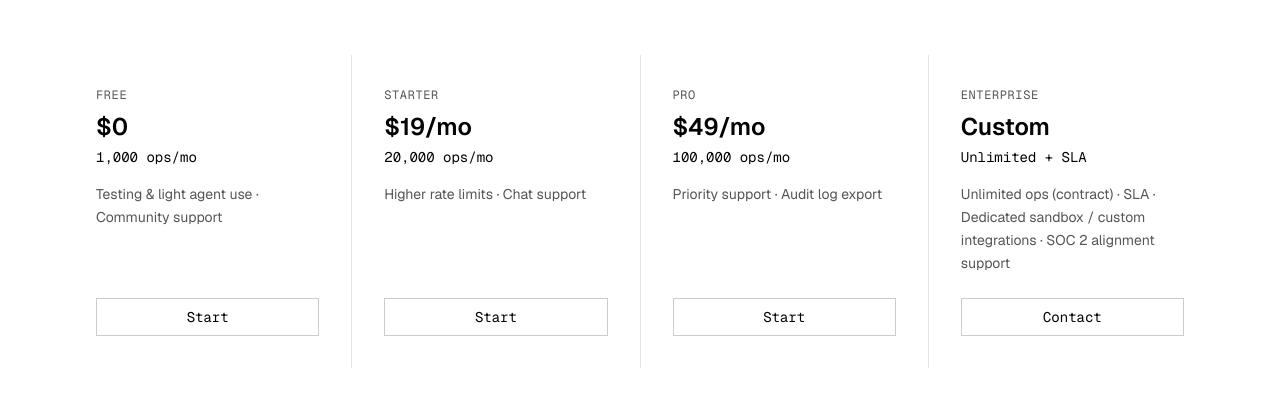
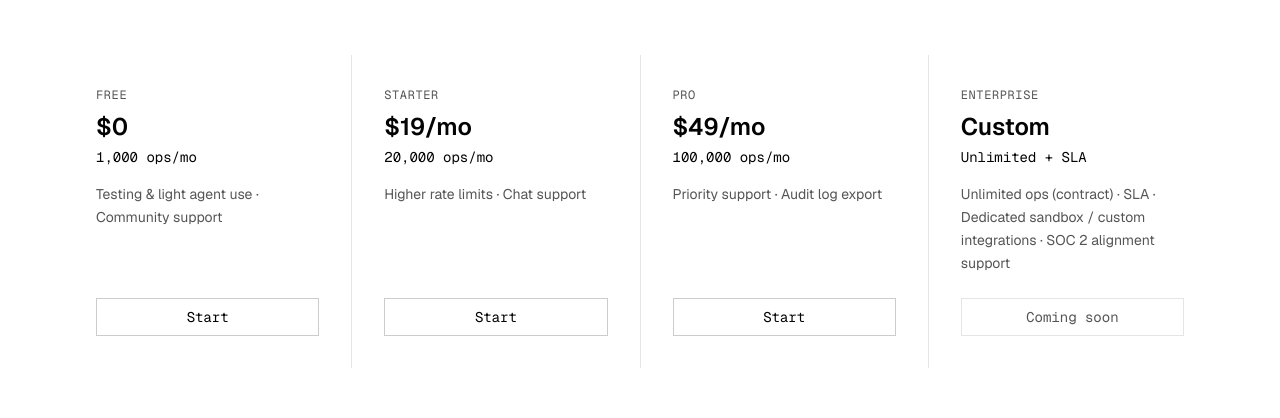
Before and after one commit to sp0oby/zkShare, a Next.js app: page / in a window 1280 px wide. Shown: the part 2033-2451 px from the top of the page. Built offline with nearby package versions, Linux system fonts and the light colour scheme; no server answers.

Commit message:
fix(pricing): Enterprise tier shows Coming soon, non-clickable placeholder
Made-with: Cursor

```diff
--- a/app/page.tsx
+++ b/app/page.tsx
@@ -248,12 +248,21 @@ export default function Home() {
                 <p className="text-2xl font-semibold mb-1">{tier.price}</p>
                 <p className="font-mono text-sm text-foreground mb-4">{tier.ops}</p>
                 <p className="text-sm text-muted-foreground leading-relaxed flex-1">{tier.detail}</p>
-                <Link
-                  href={tier.name === "Enterprise" ? "/docs" : "/api-key"}
-                  className="mt-6 inline-flex items-center justify-center font-mono text-sm border border-foreground/20 px-4 py-2 hover:border-foreground/40 transition-colors"
-                >
-                  {tier.name === "Enterprise" ? "Contact" : "Start"}
-                </Link>
+                {tier.name === "Enterprise" ? (
+                  <span
+                    className="mt-6 inline-flex items-center justify-center font-mono text-sm border border-foreground/10 px-4 py-2 text-muted-foreground cursor-not-allowed select-none pointer-events-none"
+                    aria-disabled
+                  >
+                    Coming soon
+                  </span>
+                ) : (
+                  <Link
+                    href="/api-key"
+                    className="mt-6 inline-flex items-center justify-center font-mono text-sm border border-foreground/20 px-4 py-2 hover:border-foreground/40 transition-colors"
+                  >
+                    Start
+                  </Link>
+                )}
               </motion.div>
             ))}
           </div>
```
